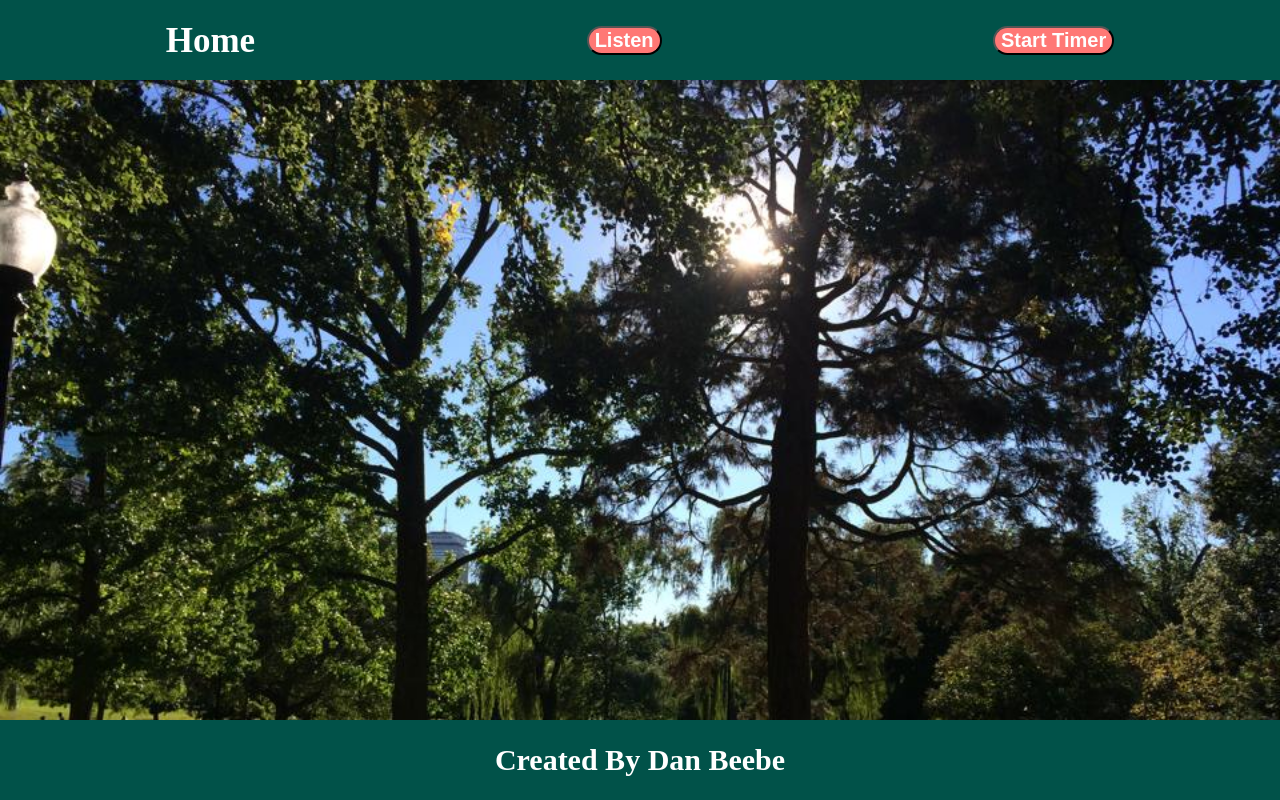
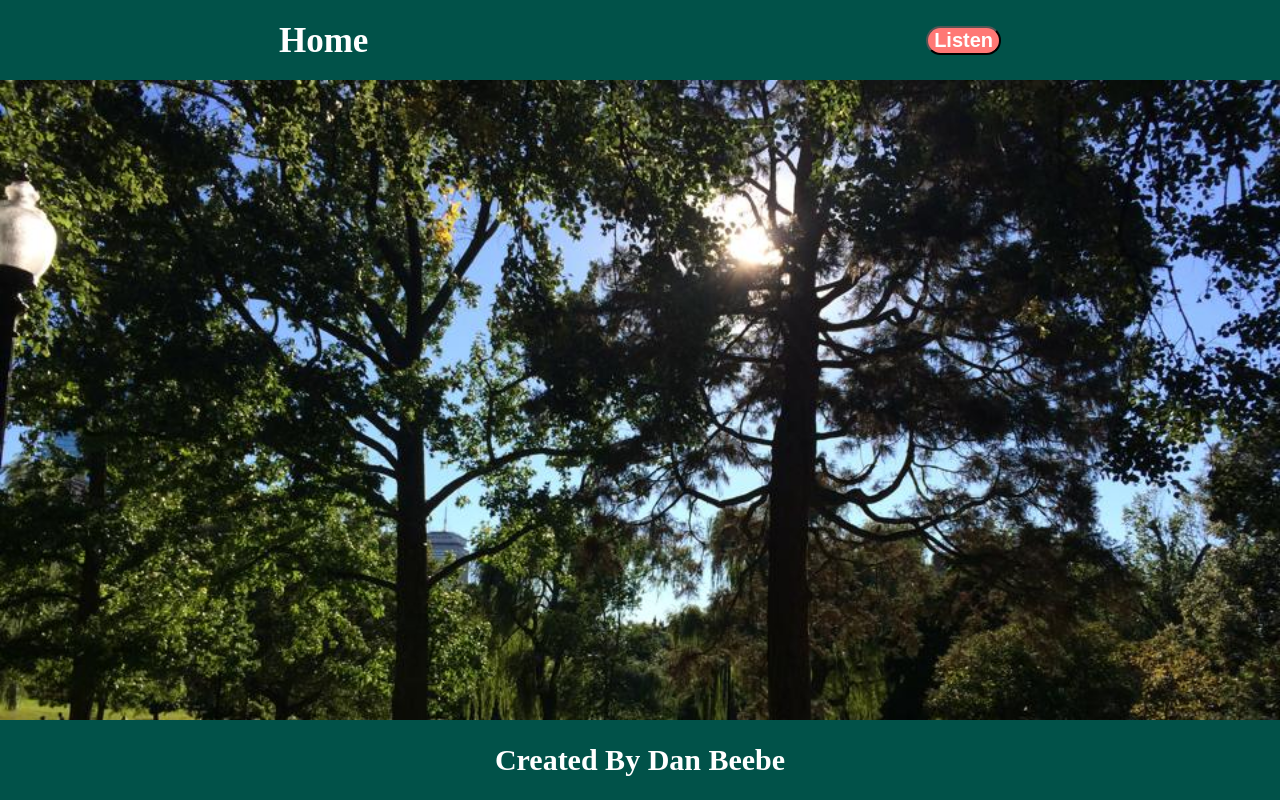
Before and after one commit to danielwbeebe/Relaxation-App, a React (Create React App) app: page /garden in a window 1280 px wide. Built offline with nearby package versions, Linux system fonts and the light colour scheme.

Commit message:
remove timer, final commit

```diff
--- a/src/components/Garden.jsx
+++ b/src/components/Garden.jsx
@@ -6,21 +6,13 @@ import birdSound from './sounds/garden-bird-sound.wav';
 // free bird sound from klankbeeld at https://freesound.org/people/klankbeeld/sounds/187829/
 var audio = new Audio(birdSound);
 
-var seconds = 0;
-
 class Garden extends Component {
   constructor(){
     super();
       this.state = {
         button: "Listen",
-        timer: "Start Timer",
-        count: "",
       }
     this.playSound = this.playSound.bind(this);
-    this.startTimer = this.startTimer.bind(this);
-    this.secondsTracker = this.secondsTracker.bind(this);
-    this.setState = this.setState.bind(this);
-    this.counter = this.counter.bind(this);
   }
 
   playSound() {
@@ -39,40 +31,6 @@ class Garden extends Component {
     }
   }
 
-  startTimer() {
-    if (this.state.timer === "Start Timer") {
-      this.setState({
-      timer: "Stop Timer",
-      count: "Timer Started",
-      })
-      this.secondsTracker();
-    }
-    if (this.state.timer !== "Start Timer"){
-      clearInterval(this.timerTick);
-      clearInterval(this.counter);
-      this.timerTick = null;
-      console.log("trying to stop this thing")
-
-      this.setState({
-      timer: "Start Timer",
-      count: "",
-      })
-    }
-  }
-
-  secondsTracker() {
-    var timerTick = setInterval(this.counter, 1000);
-  }
-
-  counter() {
-    seconds = (seconds + 1);
-    console.log(seconds)
-
-    this.setState({
-      count: seconds,
-    })
-  }
-
   render(){
     return (
       <div className="garden">
@@ -80,13 +38,10 @@ class Garden extends Component {
         <div className="header">
           <Link to="/home" onClick={this.playSound}><h1 className="header-link">Home</h1></Link>
           <button className="timer-button" onClick={this.playSound}><h4>{this.state.button}</h4></button>
-          <button className="timer-button" onClick={this.startTimer}><h4>{this.state.timer}</h4></button>
         </div>
 
         <div className="main">
-          <div id="clock">
-            {this.state.count}
-          </div>
+
         </div>
 
         <div className="footer">
```
